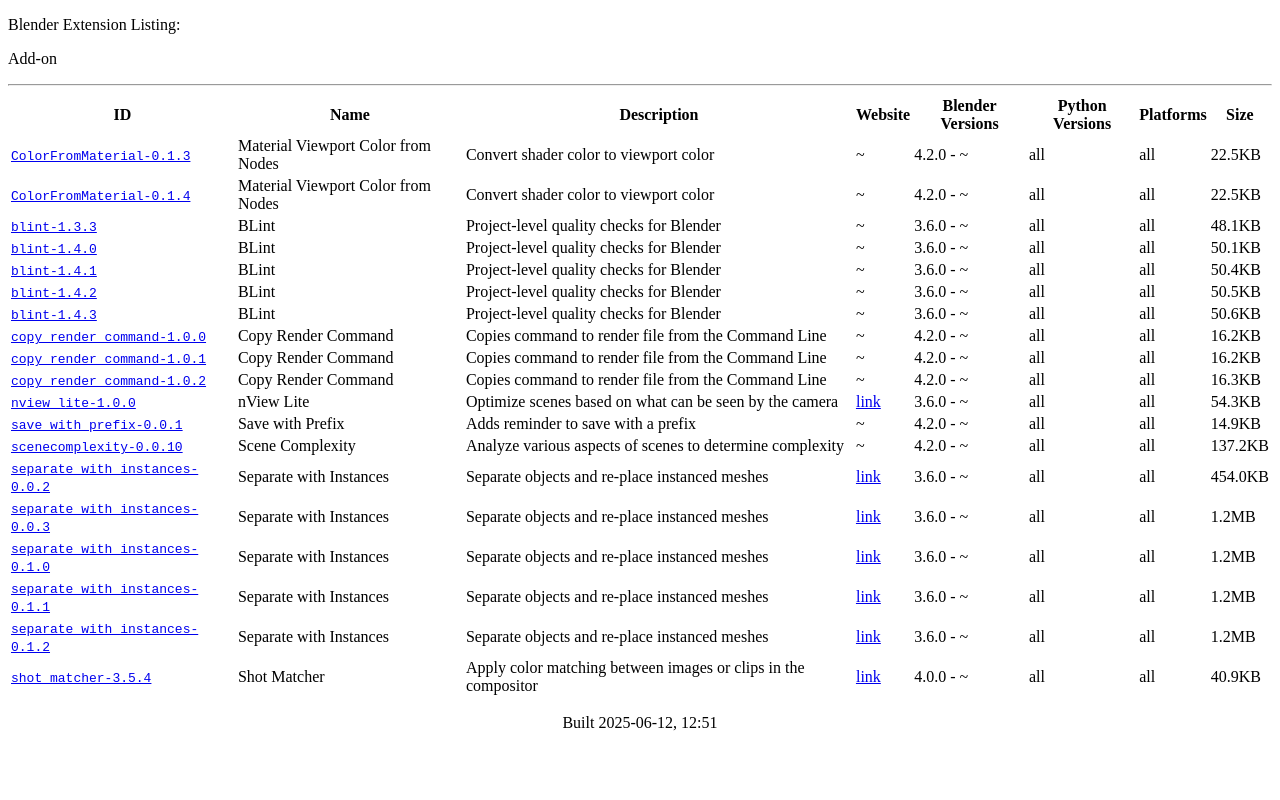
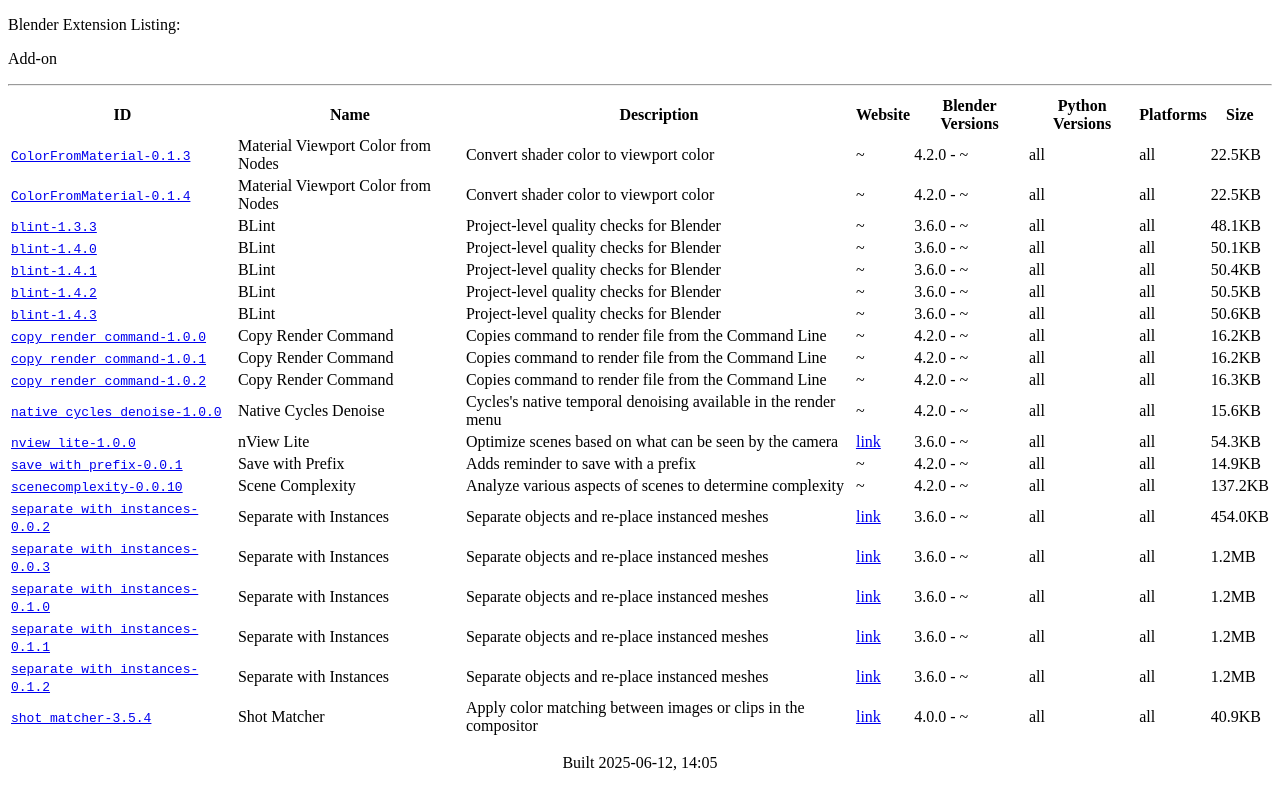
Before and after one commit to semagnum/extensions, a plain HTML site: page add_ons/index.html in a window 1280 px wide. Drawn offline with Linux system fonts and the light colour scheme.

Commit message:
native_cycles_denoise-1.0.0.zip

```diff
--- a/add_ons/index.html
+++ b/add_ons/index.html
@@ -120,6 +120,16 @@
     <td>16.3KB</td>
   </tr>
   <tr>
+    <td><tt><a href="./native_cycles_denoise-1.0.0.zip?repository=.%2Findex.json&blender_version_min=4.2.0">native_cycles_denoise-1.0.0</a></tt></td>
+    <td>Native Cycles Denoise</td>
+    <td>Cycles&#x27;s native temporal denoising available in the render menu</td>
+    <td>~</td>
+    <td>4.2.0 - ~</td>
+    <td>all</td>
+    <td>all</td>
+    <td>15.6KB</td>
+  </tr>
+  <tr>
     <td><tt><a href="./nview_lite-1.0.0.zip?repository=.%2Findex.json&blender_version_min=3.6.0">nview_lite-1.0.0</a></tt></td>
     <td>nView Lite</td>
     <td>Optimize scenes based on what can be seen by the camera</td>
@@ -211,6 +221,6 @@
   </tr>
 </table>
 
-<center><p>Built 2025-06-12, 12:51</p></center>
+<center><p>Built 2025-06-12, 14:05</p></center>
 </body>
 </html>
```
Also changed, not shown: add_ons/index.json (+22 -0 lines), env_repos.txt, 1 other file.
